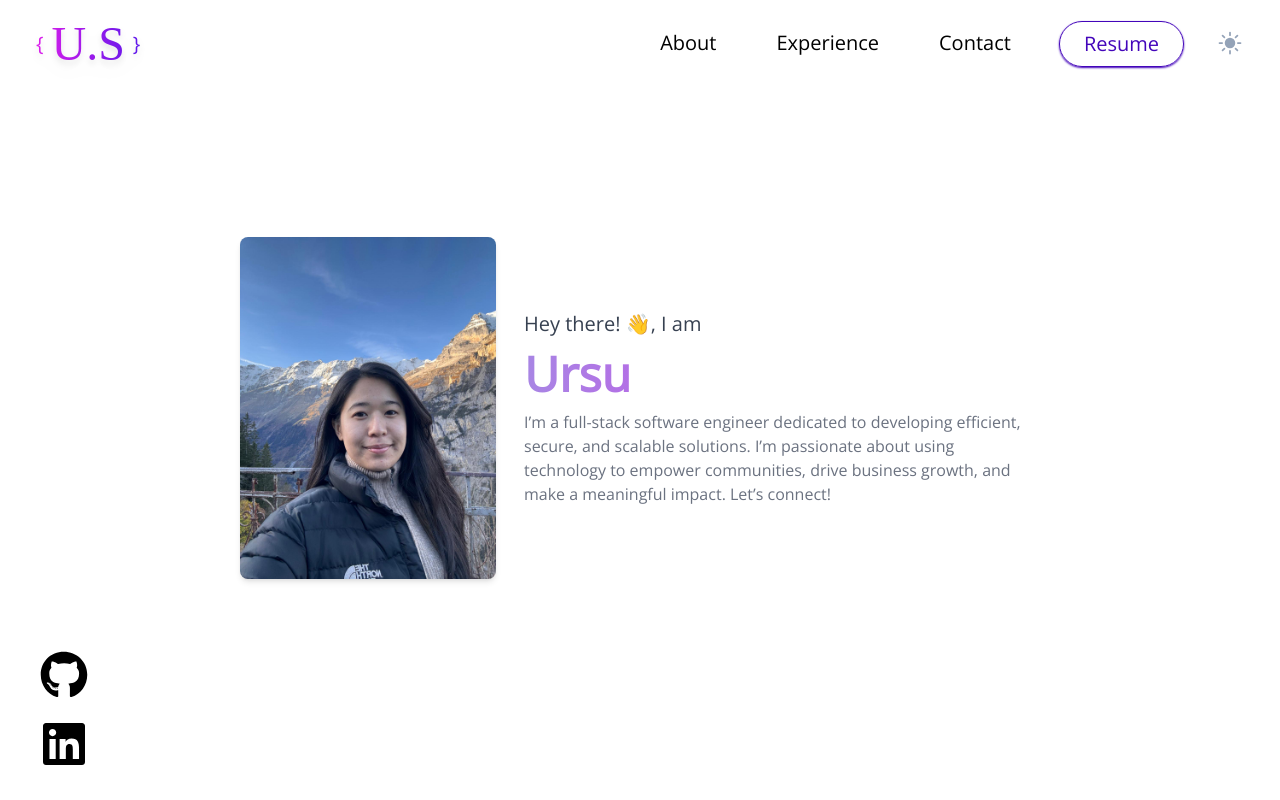
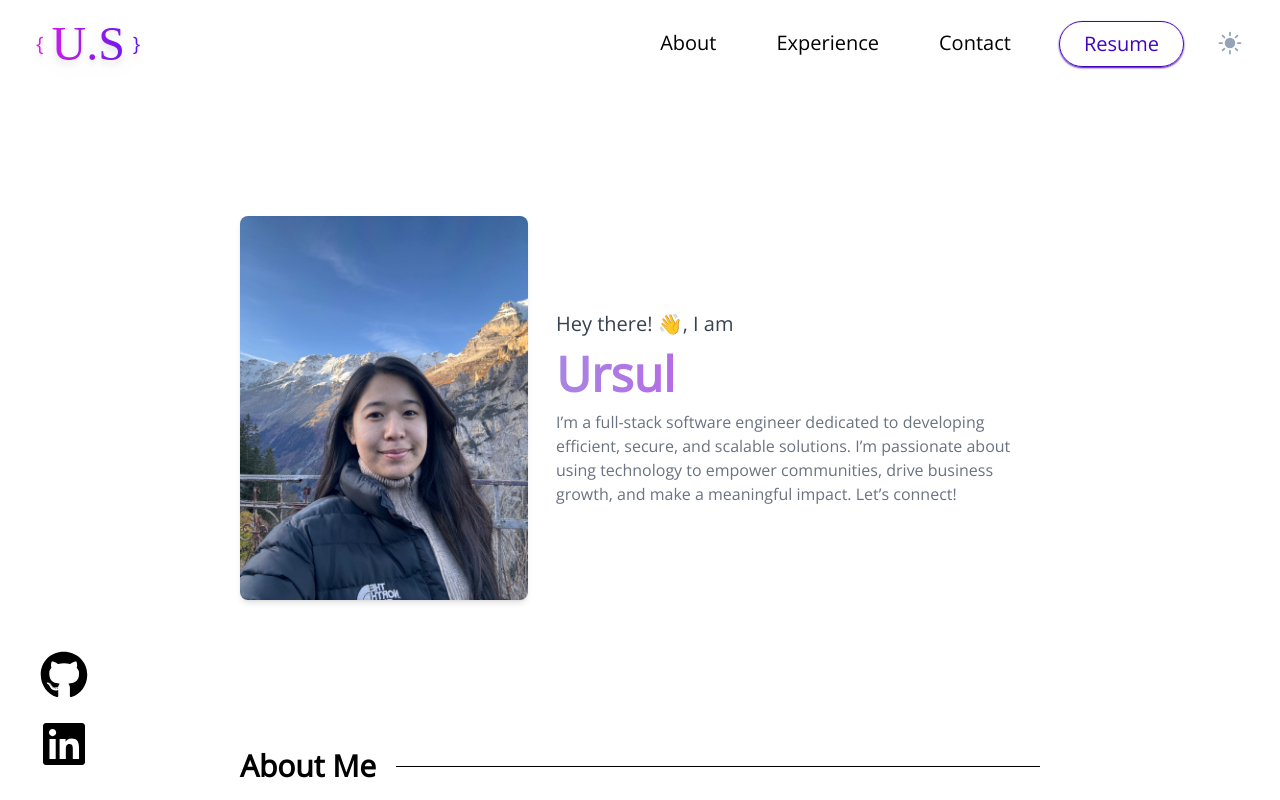
Before and after one commit to Ursulashrestha/PortfolioApp, a Vue app: page / in a window 1280 px wide. Shown: the top 800 px of the page. Built offline with nearby package versions, Linux system fonts and the light colour scheme.

Commit message:
fixing margin issue

```diff
--- a/src/views/AboutView.vue
+++ b/src/views/AboutView.vue
@@ -4,7 +4,7 @@
             <h1 class="text-3xl font-bold pr-5">About Me </h1>
             <div class="flex-grow border-t border-black dark:border-white border-1"></div>
         </div>
-        <div :class="['flex flex-col gap-y-4 xl:grid xl:grid-cols-2 xl:gap-x-5 xl:gap-y-0 mb-36 text-slate-500 dark:text-slate-300 transition-all motion-reduce:transition-none duration-500 delay-300', visible ? 'translate-y-0 opacity-1 blur-0' : 'translate-y-4 opacity-0 blur-sm']">
+        <div :class="['flex flex-col gap-y-4 xl:grid xl:grid-cols-2 xl:gap-x-5 xl:gap-y-0 text-slate-500 dark:text-slate-300 transition-all motion-reduce:transition-none duration-500 delay-300', visible ? 'translate-y-0 opacity-1 blur-0' : 'translate-y-4 opacity-0 blur-sm']">
             <div class="order-2 xl:order-none">
                 <p v-for="paragraph in content.autobiography">{{ paragraph }}<br/><br/></p>
                 <div>
--- a/src/views/LandingView.vue
+++ b/src/views/LandingView.vue
@@ -1,15 +1,14 @@
 <template>
-    <section class="min-h-[calc(100vh*0.80)] w-full flex justify-center mb-52" id="landing-page">
+    <section class="min-h-[calc(100vh*0.80)] w-full flex justify-center" id="landing-page">
         <div class="flex items-center space-x-0 space-y-7 md:space-y-0 md:space-x-7 flex-col md:flex-row m-auto">
             <img
     :class="[
-        'max-w-[16rem] max-h-[16rem] md:max-w-[18rem] md:max-h-[18rem] lg:max-w-[24rem] lg:max-h-[24rem] shadow-md transition-all motion-reduce:transition-none duration-500 delay-[400ms] rounded-lg',
+        'max-w-[20rem] max-h-[20rem] md:max-w-[22rem] md:max-h-[22rem] lg:max-w-[28rem] lg:max-h-[28rem] shadow-md transition-all motion-reduce:transition-none duration-500 delay-[400ms] rounded-lg',
         showTransition ? 'translate-y-0 opacity-1' : '-translate-y-4 opacity-0'
     ]"
     :src="getImageUrl(content.portraitLink)"
-    style="object-fit: cover; min-width: 16rem; min-height: 16rem;"
+    style="object-fit: cover; min-width: 18rem; min-height: 18rem;"
 />
-
 
             <!-- Text Content -->
             <div class="flex flex-col space-y-3 text-center md:text-left">
```
